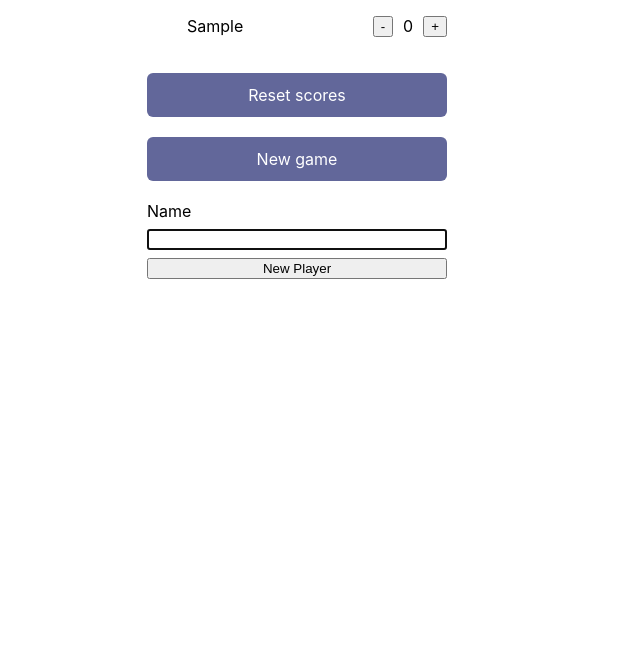
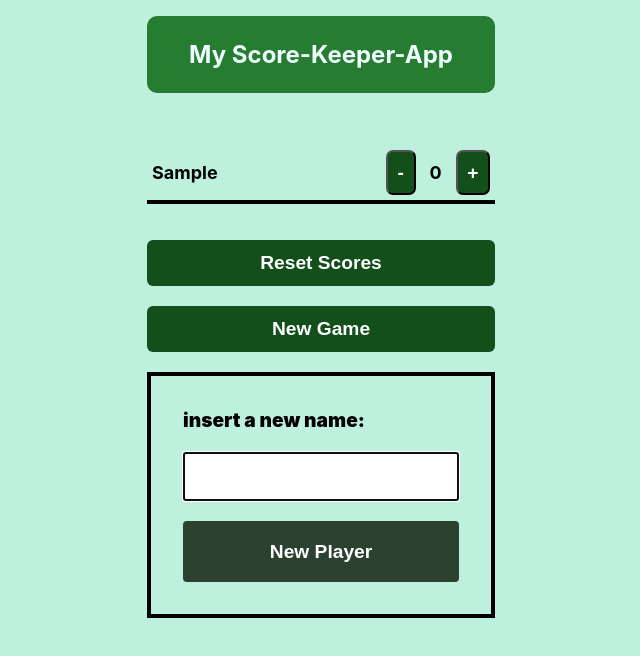
Before and after one commit to smilenow24/score-keeper-app, a React (Create React App) app: page / in a window 1280 px wide. Both pictures are taken after typing "Sample" into the empty fields and a click on the button "New Player". Shown: the top 656 px of the page, without its empty margins (343-983 px from the left). Built offline with nearby package versions, Linux system fonts and the light colour scheme.

Commit message:
Update Button Reset and NewGame

```diff
--- a/src/App.css
+++ b/src/App.css
@@ -1,10 +1,3 @@
-.App {
-  display: grid;
-  gap: 20px;
-  max-width: 300px;
-  margin: 0 auto;
-}
-
 /*
 @media (prefers-reduced-motion: no-preference) {
   .App-logo {
@@ -35,13 +28,27 @@
     transform: rotate(360deg);
   }
 } */
-
-.PlayerSection {
-  padding: 2em;
-  background-color: #61dafb;
+.App {
+  display: grid;
+  gap: 20px;
+  max-width: 300px;
+  margin: 0 auto;
 }
 
-.PlayerFormSection {
-  padding: 2em;
-  background-color: #6c9da9;
+body {
+  background-color: #aaeed3c4;
 }
+
+h1 {
+  font-size: 1.5em;
+  text-align: center;
+  background-color: #267c30;
+  padding: 1em;
+  border-radius: 10px;
+  color: azure;
+}
+
+.PlayerList {
+  list-style: none;
+  padding-left: 0;
+}
--- a/src/App.js
+++ b/src/App.js
@@ -5,7 +5,9 @@ import Button from './Button.js';
 import Player from './Player.js';
 import PlayerForm from './PlayerForm.js';
 
+
 function App() {
+
   const [playerAll, setPlayerAll] = useState([]);
   console.log(playerAll)
 
@@ -30,10 +32,24 @@ function App() {
     ]);
   }
 
+  function resetScores() {
+    setPlayerAll(
+      playerAll.map((playerSingle) => {
+        return { ...playerSingle, score: 0};
+      }
+      ));
+  }
+
+  function resetAllPlayer() {
+    return setPlayerAll([])
+  }
+
   return (
     <div className="App">
+
+      <h1>My Score-Keeper-App</h1>
       {/* eslint-disable-next-line */}
-      <ul className="playerList" role="list" >
+      <ul className="PlayerList" role="list" >
 
       {playerAll.map((playerSingle, index) =>
       (<Player
@@ -45,8 +61,8 @@ function App() {
         />
       ))}
       </ul>
-      <Button>Reset scores</Button>
-      <Button>New game</Button>
+      <Button onClick={resetScores}>Reset Scores</Button>
+      <Button onClick={resetAllPlayer}>New Game</Button>
       <PlayerForm onCreatePlayer={createPlayer} />
     </div>
   );
--- a/src/Button.css
+++ b/src/Button.css
@@ -1,10 +1,10 @@
 .Button {
     padding: 12px;
-    background-color: rgb(98, 103, 154);
+    background-color: #134f1a;
     color: white;
     border: none;
     border-radius: 6px;
-    font: inherit;
-    font-display: bold;
+    font-weight: 900;
+    font-size: larger;
     width: 100%;
   }
--- a/src/Button.js
+++ b/src/Button.js
@@ -1,5 +1,5 @@
 import './Button.css';
 
-export default function Button({children}) {
-  return <button className='Button'>{children}</button>
+export default function Button ({ onClick, children }) {
+  return <button onClick={onClick} className='Button'>{children}</button>;
 }
--- a/src/Player.css
+++ b/src/Player.css
@@ -1,10 +1,31 @@
 .Player {
     list-style: none;
     display: flex;
-    justify-content: end;
-    gap: 10px;
+    gap: auto;
+    border-bottom: solid 4px;
+    padding: 5px 5px;
+    align-items: center;
   }
 
   .Player__name {
     margin-right: auto;
+    font-size: large;
+    font-weight: 750;
   }
+
+  .ButtonSub, .ButtonPlus {
+    background-color: #134f1a;
+    color: white;
+    font-weight: 900;
+    font-size: larger;
+    border-radius: 7px;
+    padding: 0.5em;
+  }
+
+  .ScoreClass {
+    padding: 10px;
+    width: 20px;
+    font-size: large;
+    font-weight: 750;
+    text-align: center;
+  }
--- a/src/Player.js
+++ b/src/Player.js
@@ -2,6 +2,9 @@ import './Player.css';
 
 export default function Player({name, score, onIncreaseScore, onDecreaseScore}) {
   return <li className='Player'>
-   <span className="Player__name">{name}</span> <button onClick={onDecreaseScore}>-</button> {score} <button onClick={onIncreaseScore}>+</button>
+   <span className="Player__name">{name}</span>
+   <button className='ButtonSub' onClick={onDecreaseScore}>-</button>
+   <span className='ScoreClass'>{score}</span>
+   <button className='ButtonPlus' onClick={onIncreaseScore}>+</button>
   </li>
 }
--- a/src/PlayerForm.css
+++ b/src/PlayerForm.css
@@ -1,4 +1,29 @@
+label{
+  font-weight: 900;
+  font-size: larger;
+}
+
+#namePlayerNew{
+  padding: 12px 20px;
+  margin: 8px 0;
+  font-size: large;
+}
+
 .PlayerForm {
-    display: grid;
-    gap: 8px;
-  }
+  display: grid;
+  gap: 12px;
+  border-top: solid 4px;
+  padding-top: 20px;
+  padding: 2em;
+  border: solid 4px;
+}
+
+.PlayerNewButton {
+  background-color: rgb(45, 65, 48);
+  border-radius: 4px;
+  border-style: none;
+  padding: 1em;
+  font-size: 1.2em;
+  font-weight: 900;
+  color: white;
+}
--- a/src/PlayerForm.js
+++ b/src/PlayerForm.js
@@ -18,8 +18,8 @@ export default function PlayerForm({onCreatePlayer}) {
   }
 
   return (<form className='PlayerForm' onSubmit={handleSubmit}>
-    <label htmlFor="name">Name</label>
-    <input id="namePlayerNew" name="namePlayerNew" type="text" />
-    <button>New Player</button>
+    <label htmlFor="name">insert a new name:</label>
+    <input id="namePlayerNew" name="namePlayerNew" type="text" required/>
+    <button className='PlayerNewButton'>New Player</button>
   </form>)
 }
```
